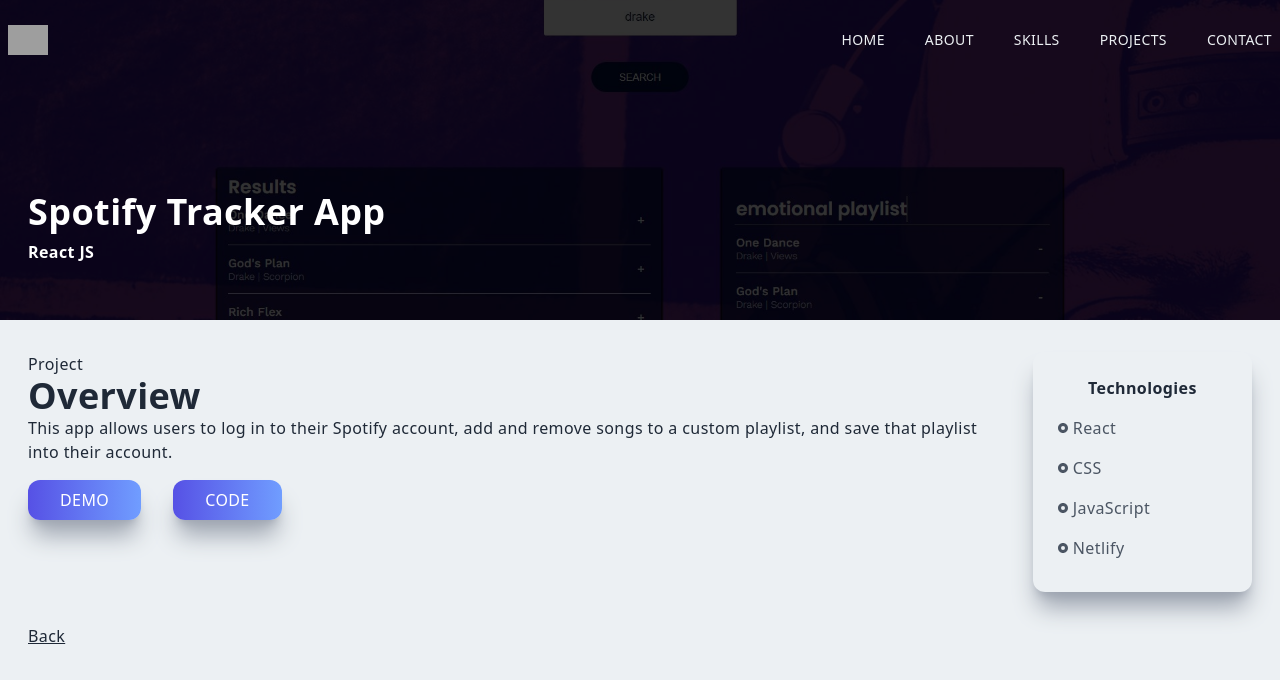
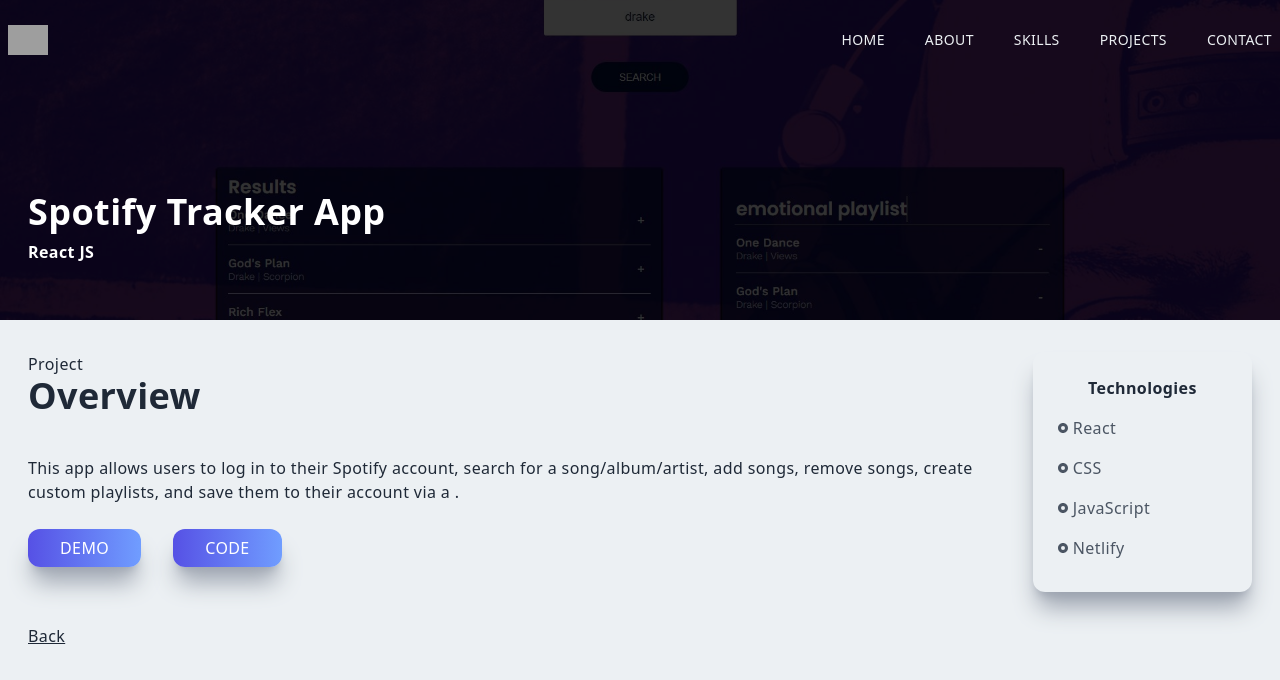
Before and after one commit to lazybump/Portfolio-site-Old, a Next.js app: page /symphony in a window 1280 px wide. Shown: the top 680 px of the page. Built offline with nearby package versions, Linux system fonts and the light colour scheme; grey boxes are pictures that could not be loaded.

Commit message:
add external links

```diff
--- a/pages/shoppingCart.tsx
+++ b/pages/shoppingCart.tsx
@@ -25,15 +25,26 @@
 
       <div className="max-w-[1240px] mx-auto p-2 grid md:grid-cols-5 gap-8 pt-8">
         <div className="col-span-4">
-          <p>Project</p>
-          <h2>Overview</h2>
+          <h2 className="mb-10">Overview</h2>
           <p>
             This app was built using React JS and is hosted on Netlify. Users
             are able to add and remove items to a shopping cart. They can also
             increase item quantity and see a running total.
           </p>
-          <button className="px-8 py-2 mt-4 mr-8">Demo</button>
-          <button className="px-8 py-2 mt-4">Code</button>
+          <div className="mt-8">
+            <a
+              href="https://shoppingcart-ts-react.netlify.app/"
+              className="px-8 py-2 mr-8 uppercase shadow-xl shadow-gray-400 rounded-xl bg-gradient-to-r from-[#5651e5] to-[#709dff] text-white"
+            >
+              Demo
+            </a>
+            <a
+              href="https://github.com/lazybump/Shopping-Cart"
+              className="px-8 py-2 uppercase shadow-xl shadow-gray-400 rounded-xl bg-gradient-to-r from-[#5651e5] to-[#709dff] text-white"
+            >
+              Code
+            </a>
+          </div>
         </div>
         <div className="col-span-4 p-4 shadow-xl md:col-span-1 shadow-gray-400 rounded-xl">
           <div className="p-2">
@@ -47,8 +58,8 @@
             </div>
           </div>
         </div>
-        <Link href="/#projects">
-          <p className="underline cursor-pointer">Back</p>
+        <Link href="/#projects" className="text-lg underline">
+          Back
         </Link>
       </div>
     </div>
--- a/pages/symphony.tsx
+++ b/pages/symphony.tsx
@@ -20,14 +20,26 @@
       <div className="max-w-[1240px] mx-auto p-2 grid md:grid-cols-5 gap-8 pt-8">
         <div className="col-span-4">
           <p>Project</p>
-          <h2>Overview</h2>
+          <h2 className="mb-10">Overview</h2>
           <p>
-            This app allows users to log in to their Spotify account, add and
-            remove songs to a custom playlist, and save that playlist into their
-            account.
+            This app allows users to log in to their Spotify account, search for
+            a song/album/artist, add songs, remove songs, create custom
+            playlists, and save them to their account via a .
           </p>
-          <button className="px-8 py-2 mt-4 mr-8">Demo</button>
-          <button className="px-8 py-2 mt-4">Code</button>
+          <div className="mt-8">
+            <a
+              href="https://symphony-spotify-clone.netlify.app/"
+              className="px-8 py-2 mr-8 uppercase shadow-xl shadow-gray-400 rounded-xl bg-gradient-to-r from-[#5651e5] to-[#709dff] text-white"
+            >
+              Demo
+            </a>
+            <a
+              href="https://github.com/lazybump/spotify-clone"
+              className="px-8 py-2 mr-8 uppercase shadow-xl shadow-gray-400 rounded-xl bg-gradient-to-r from-[#5651e5] to-[#709dff] text-white"
+            >
+              Code
+            </a>
+          </div>
         </div>
         <div className="col-span-4 p-4 shadow-xl md:col-span-1 shadow-gray-400 rounded-xl">
           <div className="p-2">
```
